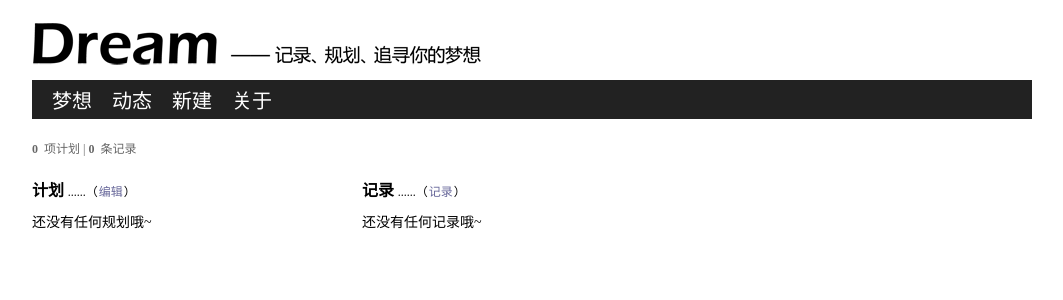
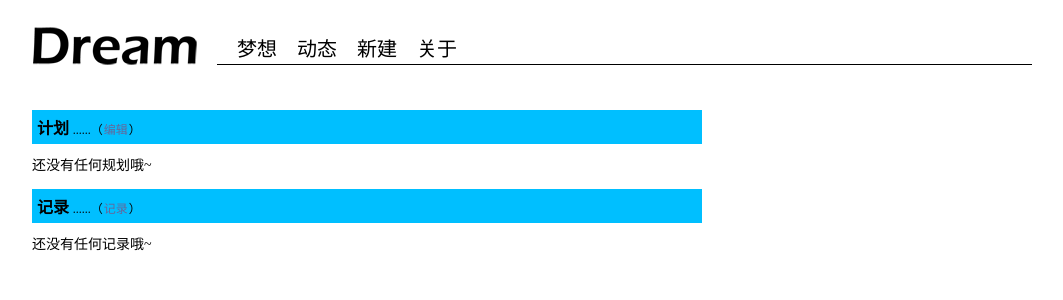
Before and after one commit to AaronJiang/beforeidie, a PHP site: page /goal_page_details.php?goalID=1 in a window 1280 px wide. Shown: the top 300 px of the page, without its empty margins (108-1171 px from the left). Run offline with PHP 8.4, Linux system fonts and the light colour scheme; data that the repository does not hold is empty; some libraries are stand-ins or nearby versions.

Commit message:
首页LOGO和NAV重构，详细页面重构

```diff
--- a/goal_page_details.php
+++ b/goal_page_details.php
@@ -158,10 +158,6 @@ $(function(){
 	<div class='floatleft'>
 		<h2 id='goal-details-title'> <?php echo $goal['Title']; ?> </h2>
 		<p id='goal-why'> <?php echo $goal['Reason']; ?> </p>
-		<p id='goal-logs-num'>
-			<span><b> <?php echo get_steps_num($goalID); ?> </b>&nbsp;项计划 |</span>
-			<span><b> <?php echo get_logs_num($goalID); ?> </b>&nbsp;条记录</span>
-		</p>
 	</div>
 	<!--<span id='cmd-finish-goal'>我做到了！</span>-->
 </div>
@@ -187,12 +183,8 @@ $(function(){
 		}
 		?>
 	</ul>
-</div>
 
-<!-- 记录 -->
-<div id="content-goal-logs">
-
-	<div class='panel-header'>
+	<div class='panel-header panel-log-header'>
 		<div class='panel-title'>记录</div>
 		<div class='panel-cmd-wapper'>......（<span class='panel-cmd' id='cmd-edit-steps'>记录</span>）</div>
 	</div>
@@ -226,6 +218,12 @@ $(function(){
 		}
 	}
 	?>
+</div>
+
+<!-- 记录 -->
+<div id="content-goal-logs">
+
+
 
 </div>
 
--- a/header.php
+++ b/header.php
@@ -11,11 +11,13 @@
 	</head>
 
 	<body>
-		<div id="header"><a id="logo-link" href="home.php"></a></div>
+		<div id="header">
 
+		<a id="logo-link" href="home.php"></a>
 		<ul id="nav" class="clearfix">
 			<li><a id="nav-goals" href="home.php">梦想</a></li>
 			<li><a id="nav-dynamic" href="dynamic.php">动态</a></li>
 			<li><a id="nav-newgoal" href="goal_page_new.php">新建</a></li>
 			<li><a id="nav-about" href="about.php">关于</a></li>
 		</ul>
+		</div>
--- a/style/style.css
+++ b/style/style.css
@@ -93,24 +93,27 @@ body{
 
 /* Logo */
 #header{
-	background-image:url('../imgs/small-logo.png');
     background-repeat:no-repeat;
-	height:45px;
-	margin:20px 0 15px 0;
+	height:40px;
+	margin:25px 0 20px 0;
 }
 
-#header #logo-link{
+#logo-link{
 	display:block;
-	height:45px;
-	width:450px;
+	background-image:url('../imgs/new-logo.png');
+	height:40px;
+	width:165px;
+	float:left;
 }
 
 /* Nav */
 #nav{
-	padding-left:15px;
+	float:right;
+	width:815px;
 	margin-bottom:15px;
-	background-color:#222;
+	background-color:;
 	list-style:none;
+	border-bottom:1px solid black;
 }
 
 #nav li{
@@ -120,9 +123,8 @@ body{
 #nav a{
 	text-decoration:none;
 	font-size:20px;
-	color:white;
-	padding:5px;
-	margin:0 10px 0 0;
+	color:black;
+	margin:8px 0 2px 20px;
 	display:block;
 }
 
@@ -322,7 +324,7 @@ body{
 	font-size:15px;
 	padding:8px;
 	margin:0 0 10px 0;
-	border:1px solid lightgray;
+	border:1px solid gray;
 }
 
 #form-new-goal #goal-why, #form-edit-goal #goal-why{
@@ -331,21 +333,21 @@ body{
 	font-size:15px;
 	padding:8px;
 	width:482px;
-	border:1px solid lightgray;
+	border:1px solid gray;
 }
 
 #form-new-goal #goal-type, #form-edit-goal #goal-type{
 	margin:0 6px 12px 0;
 	font-size:15px;
 	padding:3px 3px 3px 2px;
-	border:1px solid lightgray;
+	border:1px solid gray;
 }
 
 #form-new-goal #goal-starttime, #form-edit-goal #goal-starttime{
 	font-size:15px;
 	padding:4px 3px;
 	display:none;
-	border:1px solid lightgray;
+	border:1px solid gray;
 	width:202px;
 }
 
@@ -371,14 +373,13 @@ body{
 }
 
 #goal-details-title{
-	font-size:25px;
+	font-size:20px;
 }
 
 #goal-why{
 	font-size:14px;
 	font-family:'宋体';
-	margin:5px 0 5px 0;
-	color:#666;
+	margin:5px 0 0 0;
 }
 
 #goal-logs-num{
@@ -409,7 +410,7 @@ body{
 
 /* Steps */
 #content-goal-steps{
-	width:30%;
+	width:67%;
 	float:left;
 	position:relative;
 }
@@ -427,8 +428,9 @@ body{
 /* Panel Header */
 .panel-header{
 	margin:0 0 10px 0;
-	padding-bottom:0px;
+	padding:5px;
 	border-bottom:0px solid gray;
+	background-color:deepSkyBlue;
 }
 
 .panel-header .panel-title{
@@ -456,10 +458,7 @@ body{
 	color:white;
 }
 
-
-
 /* Step Dialog */
-
 #step-edit-list li{
 	list-style-type: none;
 }
@@ -495,33 +494,37 @@ body{
 
 /* logs */
 #content-goal-logs{
-	width:67%;
+	width:30%;
 	float:right;
 	position:relative;
 	background-color:white;
 	margin-bottom:20px;
 }
 
-#content-goal-logs .log-item{
+.panel-log-header{
+	margin-top:15px;
+}
+
+.log-item{
 	margin-bottom:5px;
 	padding:0 0 5px 0;
 	border-bottom:1px dashed lightgray;
 	clear:both;
 }
 
-#content-goal-logs .log-content{
+.log-content{
 	font-size:14px;
 	line-height:22px;
 }
 
-#content-goal-logs .log-time{
+.log-time{
 	text-align:right;
 	font-size:12px;
 	margin-top:8px;
 	color:gray;
 }
 
-#content-goal-logs #form-new-log #log-content{
+#form-new-log #log-content{
 	margin:5px 0 0 0;
 	padding:6px;
 	width:646px;
@@ -530,7 +533,7 @@ body{
 	border:1px solid lightgray;
 }
 
-#content-goal-logs #form-new-log #create-log{
+#form-new-log #create-log{
 	margin:10px 0;
 	font-size:15px;
 	padding:3px 15px;
@@ -539,7 +542,7 @@ body{
 	float:right;
 }
 
-#content-goal-logs #form-new-log #create-log:hover{
+#form-new-log #create-log:hover{
 	background-color:white;
 }
 
```
Also changed, not shown: imgs/new-logo.png (added).
